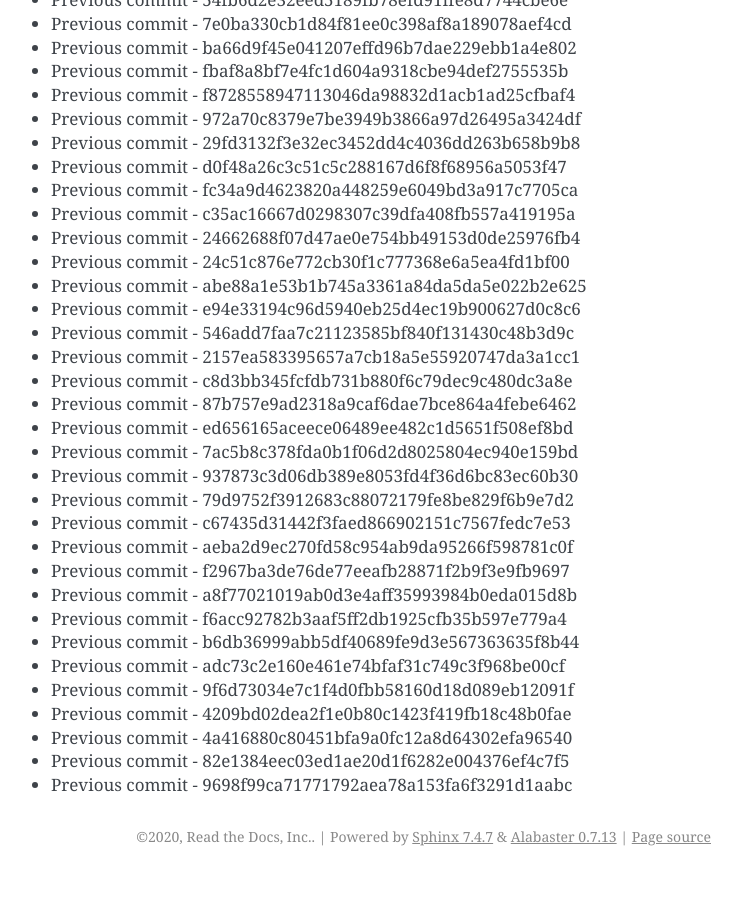
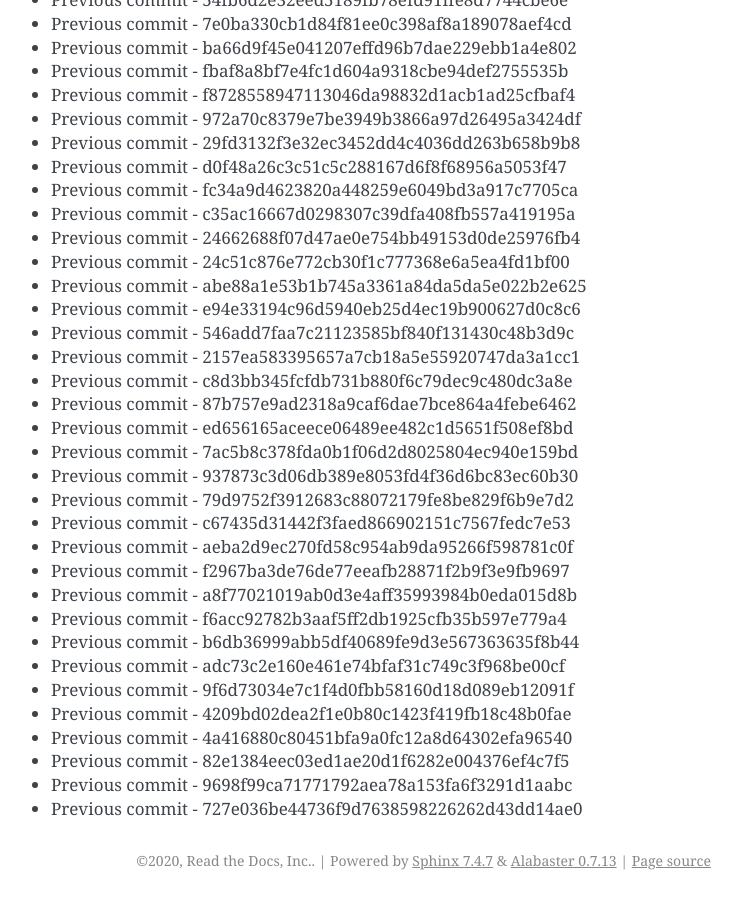
Before and after one commit to readthedocs/rtd-git-stresstest, a Sphinx documentation site: the page built from docs/updates.rst, in a window 1280 px wide and 900 px high, scrolled down 70666 px. Shown: the whole window, without its empty margins (399-1141 px from the left). Built offline with Sphinx 7.4.7, drawn with Linux system fonts in a browser that asks for light colours; before the commit the page ends 71542 px from its top, so only the background shows below that.

Commit message:
Generating commit from previous: 727e036be44736f9d7638598226262d43dd14ae0

```diff
--- a/docs/updates.rst
+++ b/docs/updates.rst
@@ -3001,3 +3001,4 @@ It can be tested for any performance characteristics.
 * Previous commit - 4a416880c80451bfa9a0fc12a8d64302efa96540
 * Previous commit - 82e1384eec03ed1ae20d1f6282e004376ef4c7f5
 * Previous commit - 9698f99ca71771792aea78a153fa6f3291d1aabc
+* Previous commit - 727e036be44736f9d7638598226262d43dd14ae0
```
